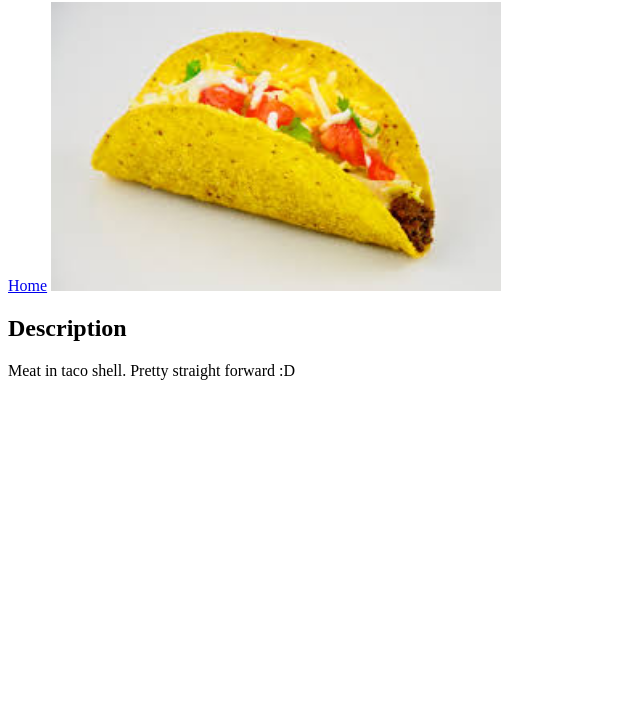
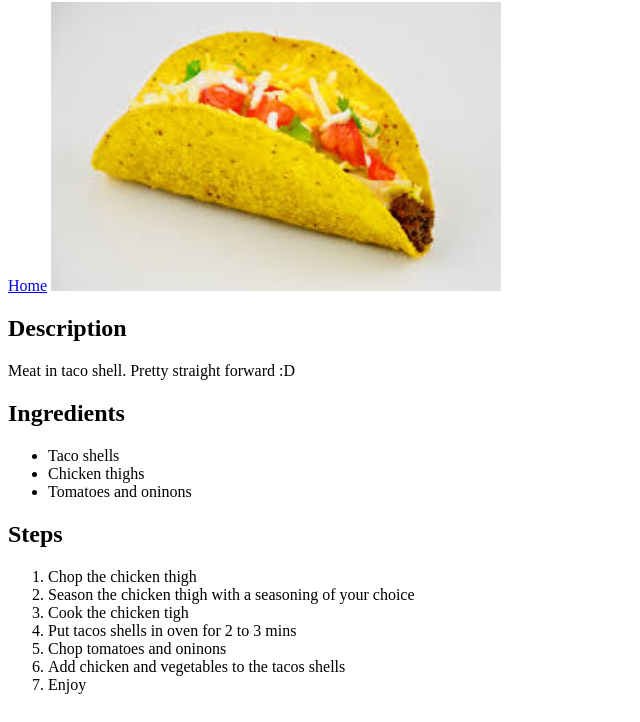
Before and after one commit to Peachboy97/Odin-recipes, a plain HTML site: page recipes/tacos.html in a window 1280 px wide. Shown: the part 78-800 px from the top of the page, without its empty margins (0-640 px from the left). Drawn offline with Linux system fonts and the light colour scheme.

Commit message:
add content to taco.html

```diff
--- a/recipes/tacos.html
+++ b/recipes/tacos.html
@@ -11,5 +11,24 @@
 
         <h2>Description</h2>
         <p>Meat in taco shell. Pretty straight forward :D</p>
+
+        <h2>Ingredients</h2>
+        <ul>
+            <li>Taco shells</li>
+            <li>Chicken thighs</li>
+            <li>Tomatoes and oninons</li>
+        </ul>
+
+        <h2>Steps</h2>
+        <ol>
+            <li>Chop the chicken thigh</li>
+            <li>Season the chicken thigh with a seasoning of your choice</li>
+            <li>Cook the chicken tigh</li>
+            <li>Put tacos shells in oven for 2 to 3 mins</li>
+            <li>Chop tomatoes and oninons</li>
+            <li>Add chicken and vegetables to the tacos shells</li>
+            <li>Enjoy</li>
+        </ol>
+
     </body>
 </html>
```
